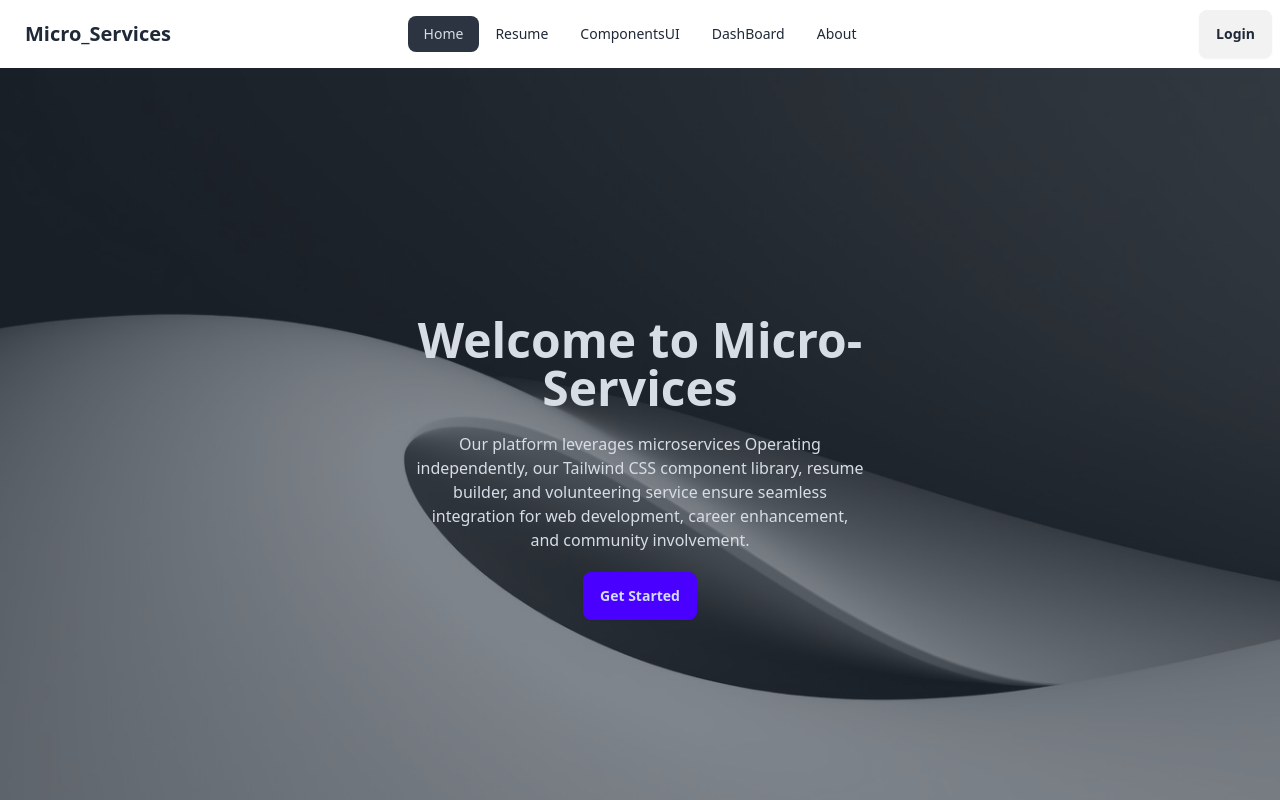
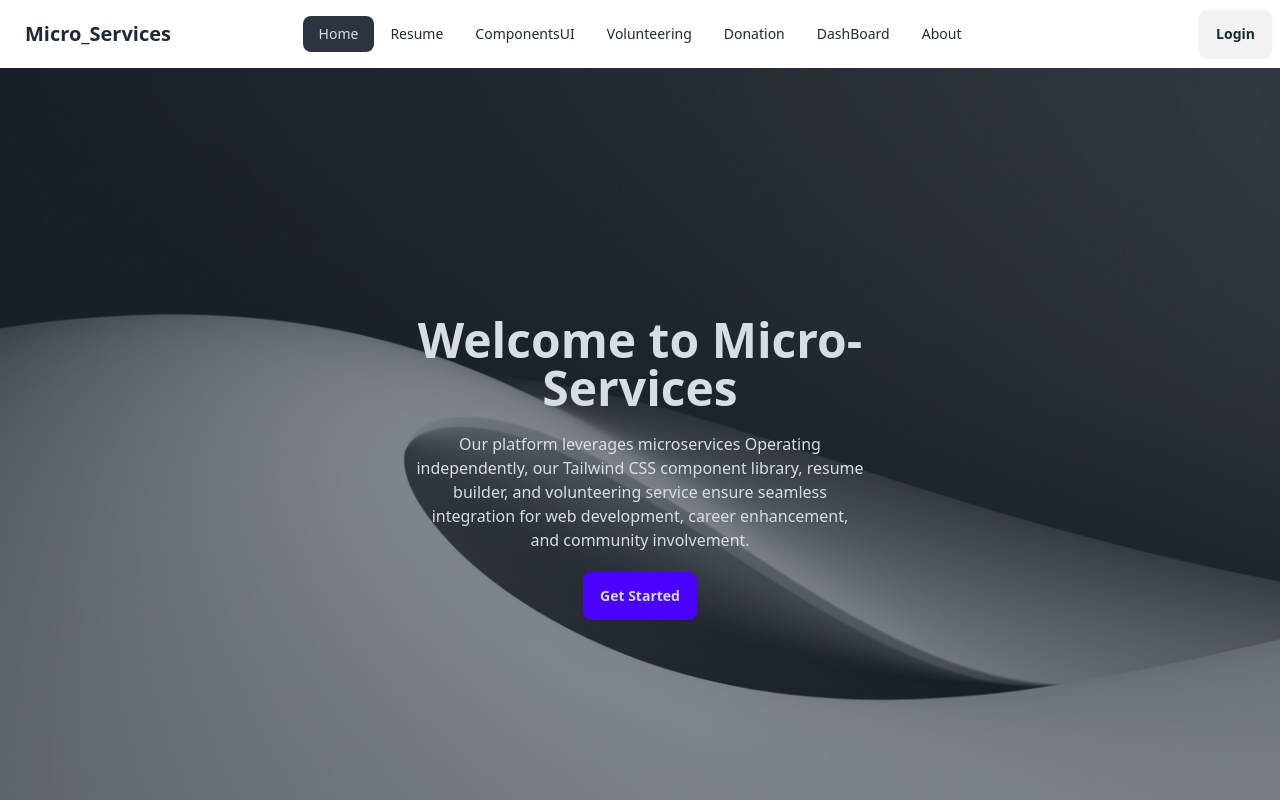
Before and after one commit to MUHAMMADSabbirHossain/personal-portfolio, a React (Vite) app in the folder Personal-Portfolios-FrontEnd/: page / in a window 1280 px wide. Shown: the top 800 px of the page. Built offline with nearby package versions, Linux system fonts and the light colour scheme; no server answers.

Commit message:
frontend volunteering and donation: page and components added with nav bar... successfully

```diff
--- a/Personal-Portfolios-FrontEnd/src/components/Navbar.jsx
+++ b/Personal-Portfolios-FrontEnd/src/components/Navbar.jsx
@@ -7,6 +7,8 @@ const Navbar = () => {
         <li><NavLink to="/">Home</NavLink></li>
         <li><NavLink to="/resume">Resume</NavLink></li>
         <li><NavLink to="/components-ui">ComponentsUI</NavLink></li>
+        <li><NavLink to="/volunteering">Volunteering</NavLink></li>
+        <li><NavLink to="/donation">Donation</NavLink></li>
         <li><NavLink to="/dashboard">DashBoard</NavLink></li>
         <li><NavLink to="/about">About</NavLink></li>
         {/* <li><a>Item 1</a></li>
--- /dev/null
+++ b/Personal-Portfolios-FrontEnd/src/pages/Donation/Donation.jsx
@@ -0,0 +1,11 @@
+import React from 'react';
+
+const Donation = () => {
+    return (
+        <div>
+            <h2 className='text-center'>This is Donation page.</h2>
+        </div>
+    );
+};
+
+export default Donation;
--- /dev/null
+++ b/Personal-Portfolios-FrontEnd/src/pages/Volunteering/Volunteering.jsx
@@ -0,0 +1,11 @@
+import React from 'react';
+
+const Volunteering = () => {
+    return (
+        <div>
+            <h2 className='text-center'>This is Volunteering page.</h2>
+        </div>
+    );
+};
+
+export default Volunteering;
```
Also changed, not shown: Personal-Portfolios-FrontEnd/src/routes/roots.jsx (+10 -0 lines).
